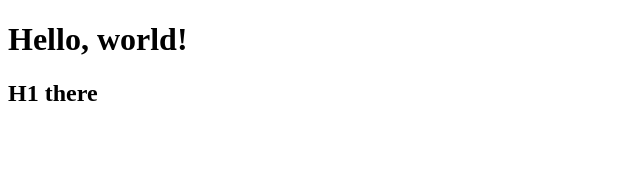
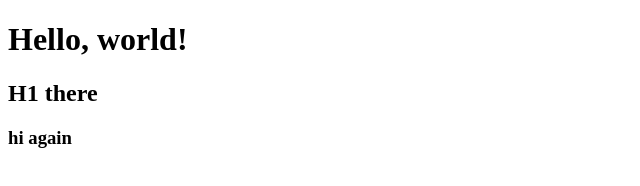
Before and after one commit to SuperFranky8/NewProject, a plain HTML site: page index.html in a window 1280 px wide. Shown: the full height of the page, 0-640 px from the left. Drawn offline with Linux system fonts and the light colour scheme.

Commit message:
Update index.html

```diff
--- a/index.html
+++ b/index.html
@@ -8,5 +8,6 @@
 <body>
     <h1>Hello, world!</h1>
     <h2>H1 there</h2>
+    <h3>hi again</h3>
 </body>
 </html>
```
